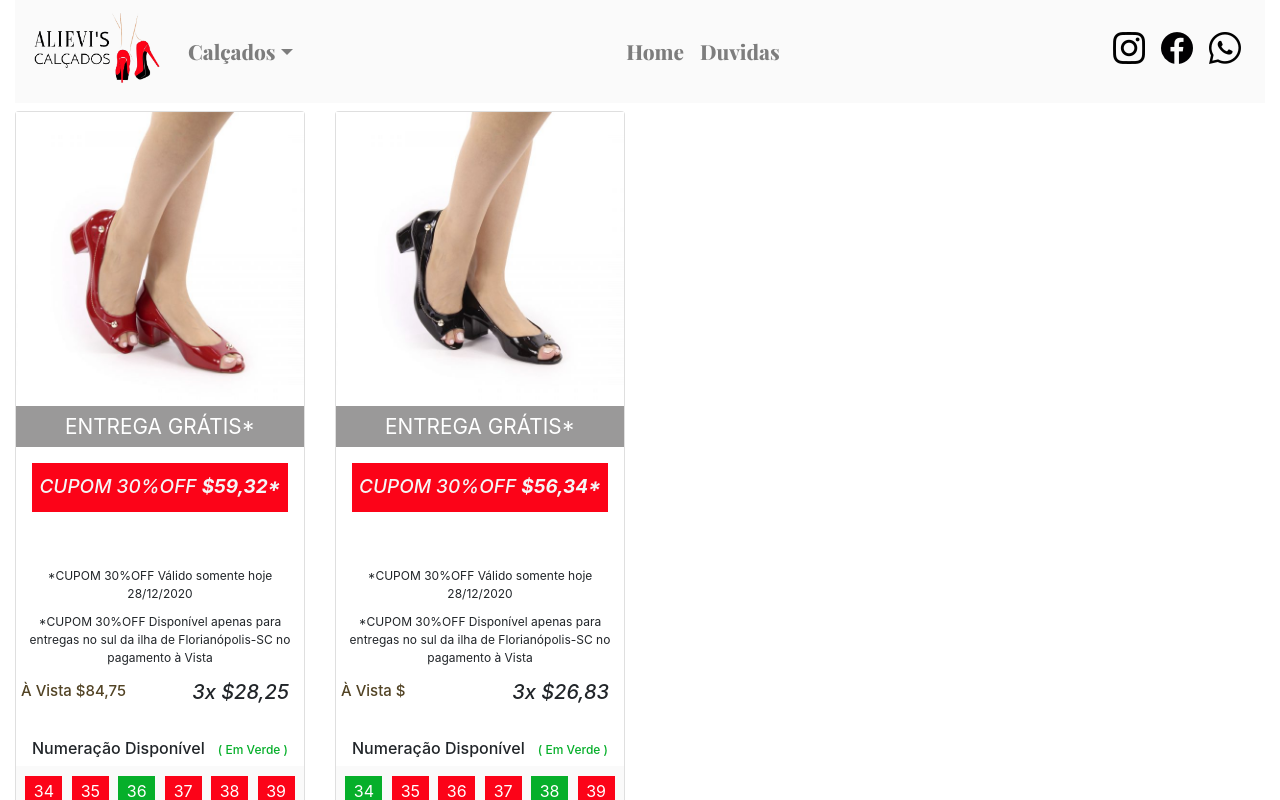
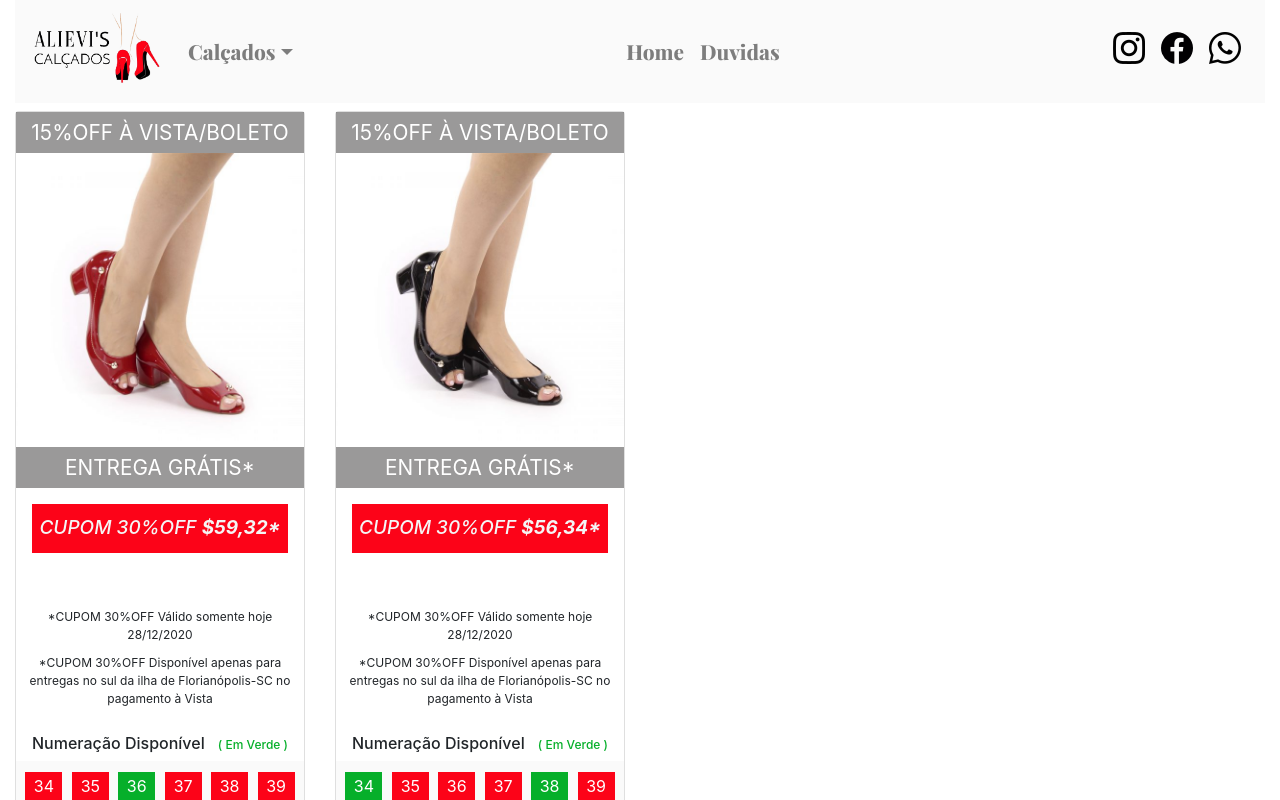
Before and after one commit to jaisonluizaliev/site-catalogo-alievis-calcados, a Next.js app: page /peeptoe in a window 1280 px wide. Shown: the top 800 px of the page. Built offline with nearby package versions, Linux system fonts and the light colour scheme.

Commit message:
removed prices

```diff
--- a/components/CardWithWab/index.js
+++ b/components/CardWithWab/index.js
@@ -12,7 +12,7 @@ const CardWithWab = (props) => {
     <>
       <Card className="mt-2 mb-2">
         <div className="w-100 mx-auto pb-3">
-          {/* <p className="offer-img">15%OFF À VISTA/BOLETO</p> */}
+          <p className="offer-img">15%OFF À VISTA/BOLETO</p>
           <Image
             src={props.src}
             alt={props.alt}
@@ -27,10 +27,10 @@ const CardWithWab = (props) => {
           <CupomThirty
             off1={props.off1}
           />
-          <div className="price">
+          {/* <div className="price">
             <p className="span-card-plotes">À Vista ${props.atSight}</p>
             <p className="span-card-value">3x ${props.price}</p>
-          </div>
+          </div> */}
         </div>
         <div>
           <h6 className="text-center">Numeração Disponível<span className="span-card"> ( Em Verde )</span></h6>
```
